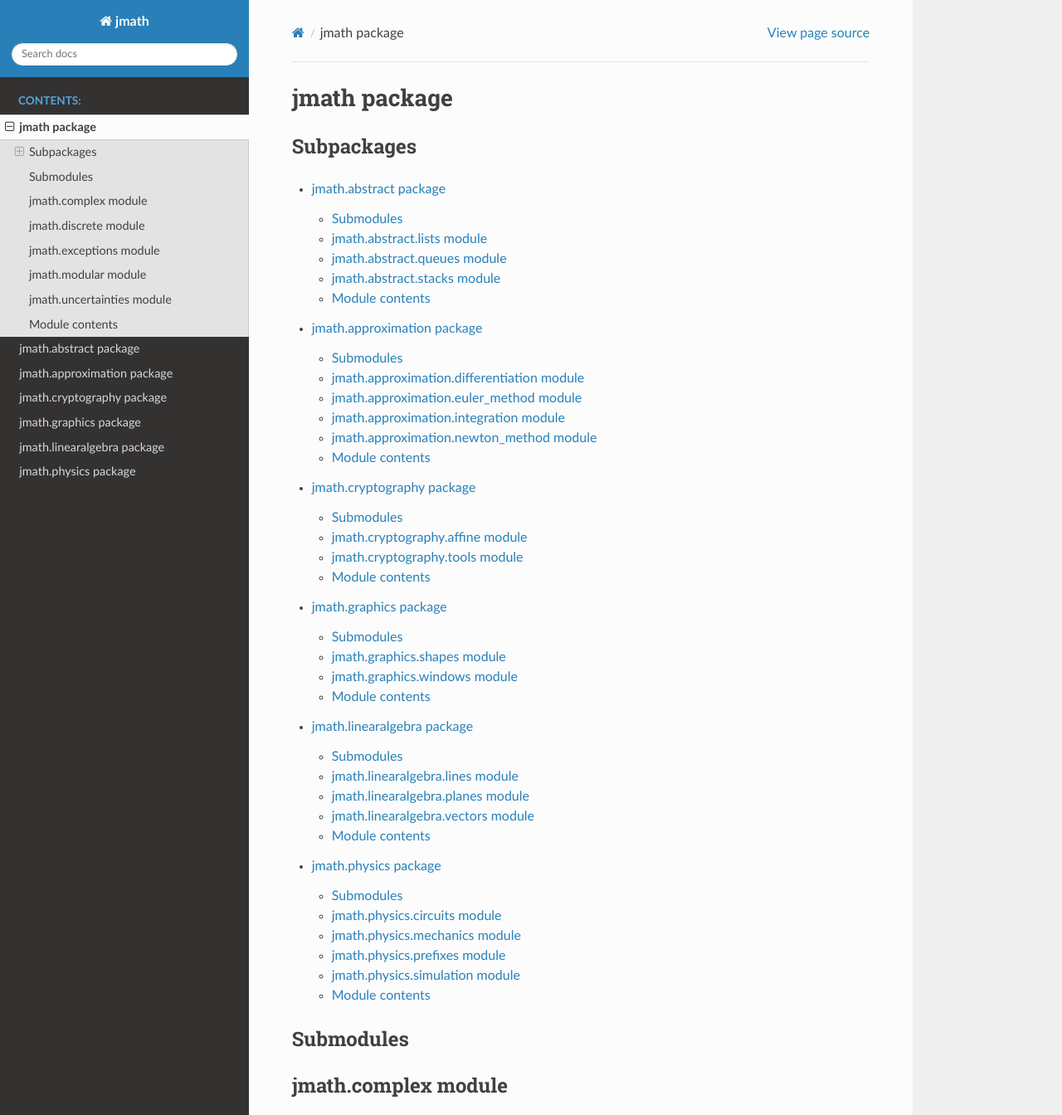
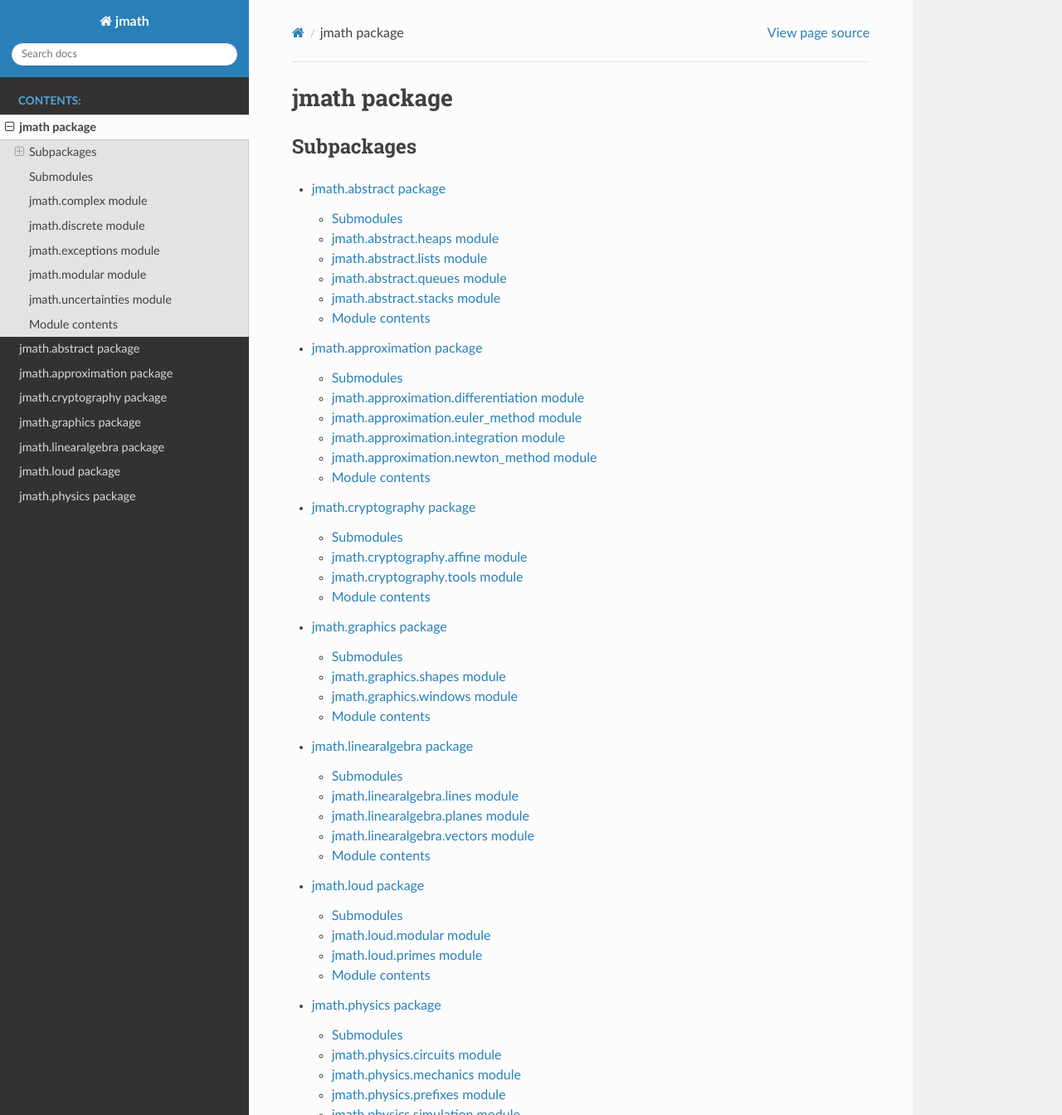
Before and after one commit to JHay0112/jmath, a Sphinx documentation site: the page built from docs/source/jmath.rst, in a window 1280 px wide and 1400 px high, cut to the strip 0-1344 px from the top of the window. Shown: the whole strip at 83% size. Built offline with Sphinx 7.4.7 and the Read the Docs theme 2.0.0, drawn with Linux system fonts in a browser that asks for light colours.

Commit message:
Add new docs

```diff
--- a/docs/source/jmath.abstract.rst
+++ b/docs/source/jmath.abstract.rst
@@ -3,6 +3,14 @@ jmath.abstract package
 
 Submodules
 ----------
+
+jmath.abstract.heaps module
+---------------------------
+
+.. automodule:: jmath.abstract.heaps
+   :members:
+   :undoc-members:
+   :show-inheritance:
 
 jmath.abstract.lists module
 ---------------------------
--- /dev/null
+++ b/docs/source/jmath.loud.rst
@@ -0,0 +1,29 @@
+jmath.loud package
+==================
+
+Submodules
+----------
+
+jmath.loud.modular module
+-------------------------
+
+.. automodule:: jmath.loud.modular
+   :members:
+   :undoc-members:
+   :show-inheritance:
+
+jmath.loud.primes module
+------------------------
+
+.. automodule:: jmath.loud.primes
+   :members:
+   :undoc-members:
+   :show-inheritance:
+
+Module contents
+---------------
+
+.. automodule:: jmath.loud
+   :members:
+   :undoc-members:
+   :show-inheritance:
--- a/docs/source/jmath.rst
+++ b/docs/source/jmath.rst
@@ -12,6 +12,7 @@ Subpackages
    jmath.cryptography
    jmath.graphics
    jmath.linearalgebra
+   jmath.loud
    jmath.physics
 
 Submodules
```
